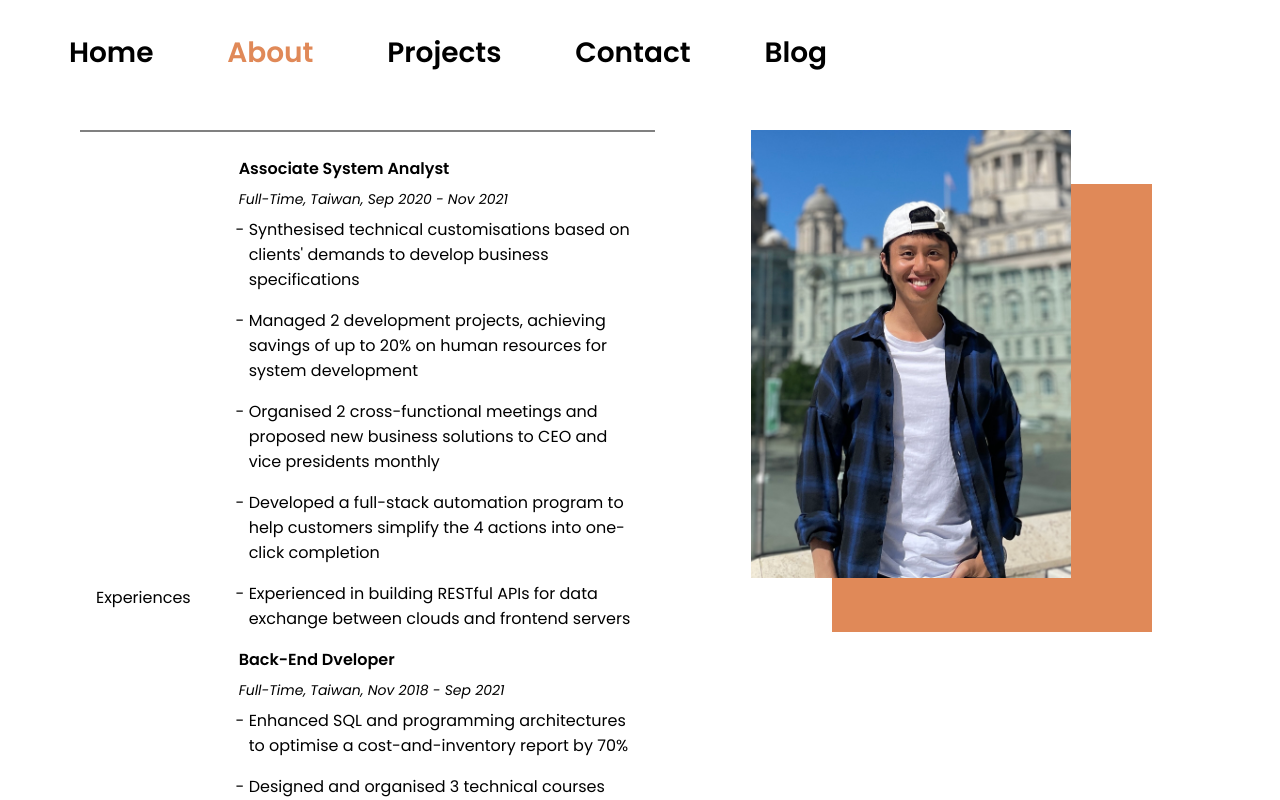
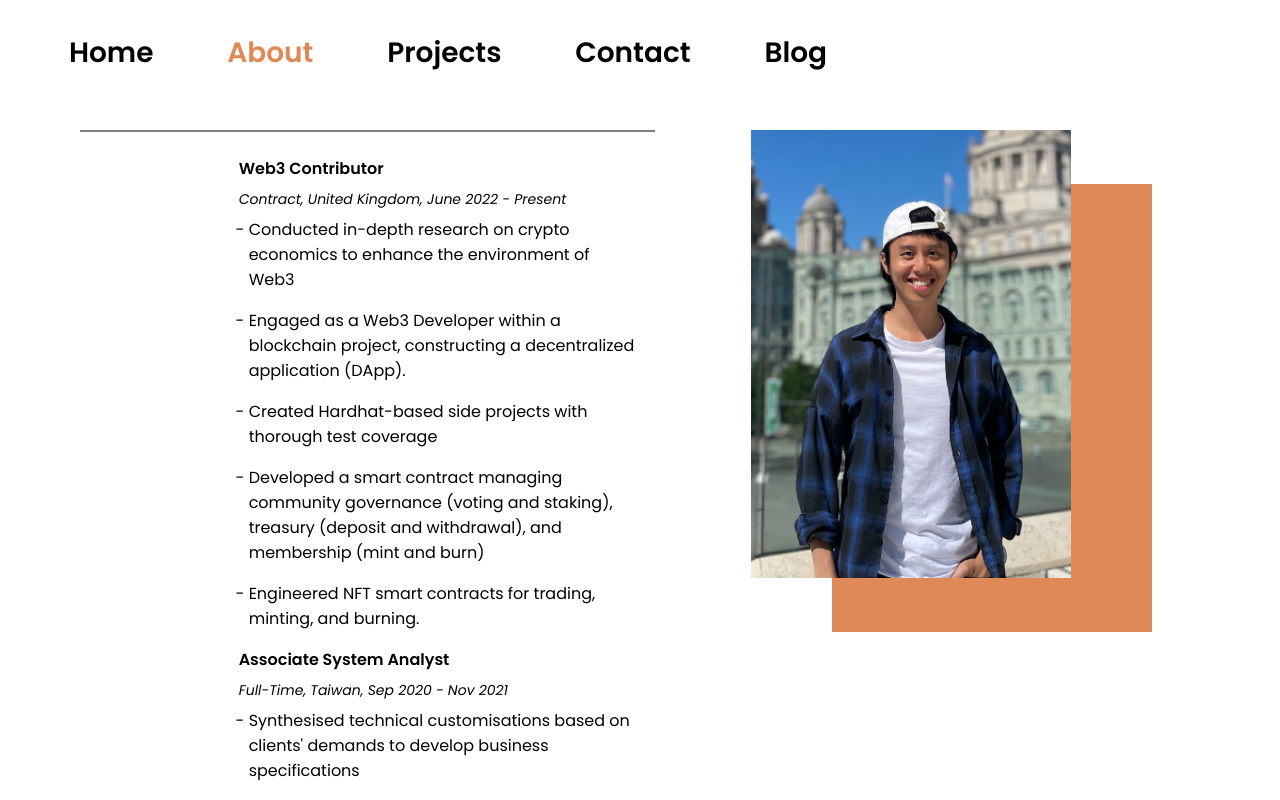
Before and after one commit to RamonLiao/RamonLiao_Website_NextJS, a Next.js app: page /about in a window 1280 px wide. Shown: the top 800 px of the page. Built offline with nearby package versions, Linux system fonts and the light colour scheme.

Commit message:
update about page

```diff
--- a/src/app/about/page.js
+++ b/src/app/about/page.js
@@ -83,6 +83,36 @@ export default function About() {
                   </td>
                   <td>
                     <ul className={styles.listGroup}>
+                      <li>
+                        <p className={styles.roleName}>Web3 Contributor</p>
+                        <p className={styles.roleInfo}>
+                          Contract, United Kingdom, June 2022 - Present
+                        </p>
+                        <ul className={styles.subListGroup}>
+                          <li>
+                            Conducted in-depth research on crypto economics to
+                            enhance the environment of Web3
+                          </li>
+                          <li>
+                            Engaged as a Web3 Developer within a blockchain
+                            project, constructing a decentralized application
+                            (DApp).
+                          </li>
+                          <li>
+                            Created Hardhat-based side projects with thorough
+                            test coverage
+                          </li>
+                          <li>
+                            Developed a smart contract managing community
+                            governance (voting and staking), treasury (deposit
+                            and withdrawal), and membership (mint and burn)
+                          </li>
+                          <li>
+                            Engineered NFT smart contracts for trading, minting,
+                            and burning.
+                          </li>
+                        </ul>
+                      </li>
                       <li>
                         <p className={styles.roleName}>
                           Associate System Analyst
@@ -283,7 +313,7 @@ export default function About() {
                     <p className={styles.aboutCategories}>Interests</p>
                   </td>
                   <td className={styles.intsGroup}>
-                    <p>Reading, Workout, Investment, Blockchain, Web3</p>
+                    <p>Reading, Workout, Investment, Blockchain, Web3, ERP</p>
                   </td>
                 </tr>
               </tbody>
--- a/src/app/page.js
+++ b/src/app/page.js
@@ -12,9 +12,9 @@ export default function Home() {
             Yu-Cheng Liao.
           </h1>
           <p>
-            I am a full-stack developer, a dream achiever, and a blockchain
-            believer. I believe that technology can turn the impossible into
-            possible!
+            I am a full-stack developer driven by ambitious goals and a strong
+            belief in blockchain tech. I am convinced that technology can turn
+            the impossible into possible!
           </p>
           <p>
             And don&apos;t forget to keep positive and smiling to this beautiful
```
